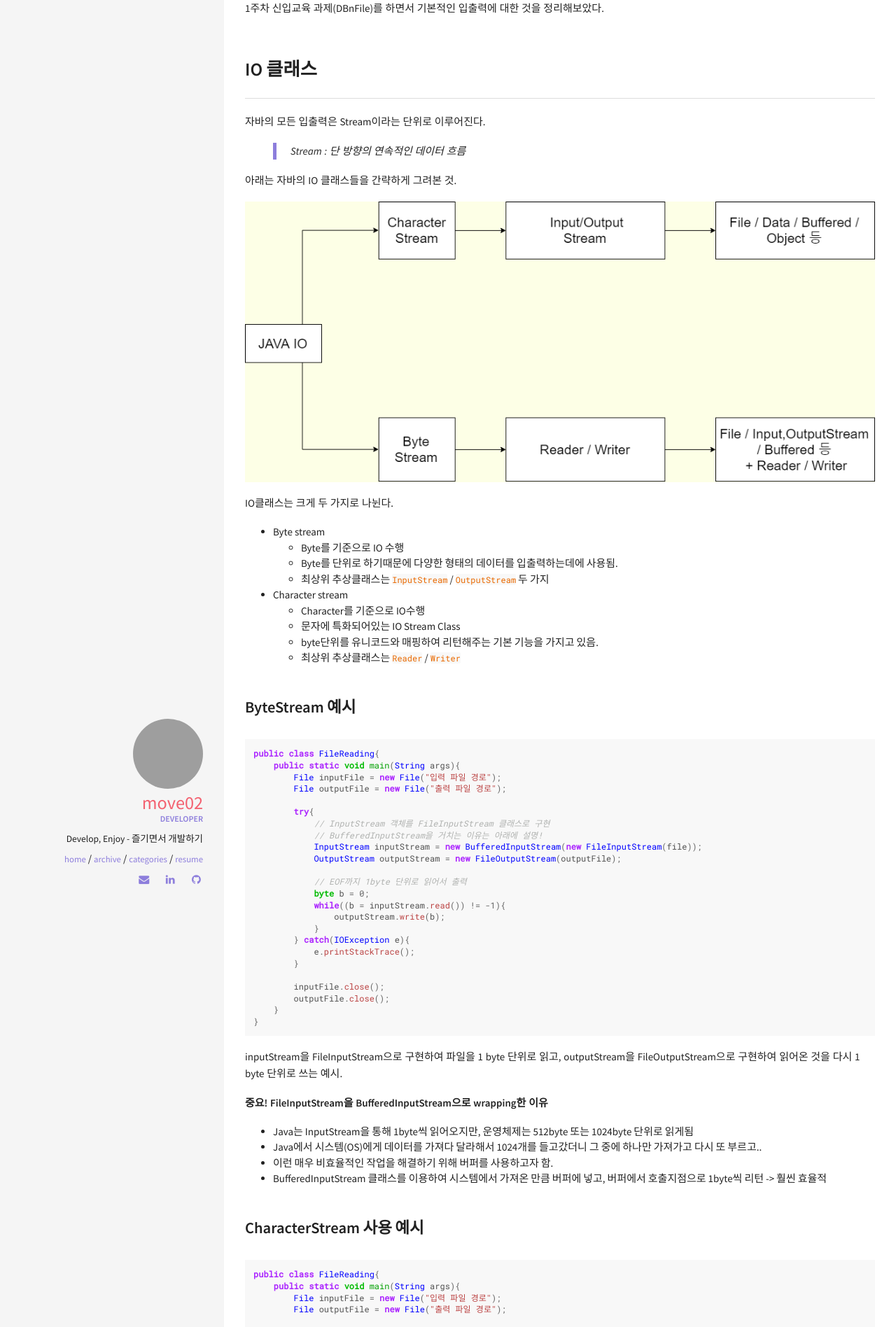
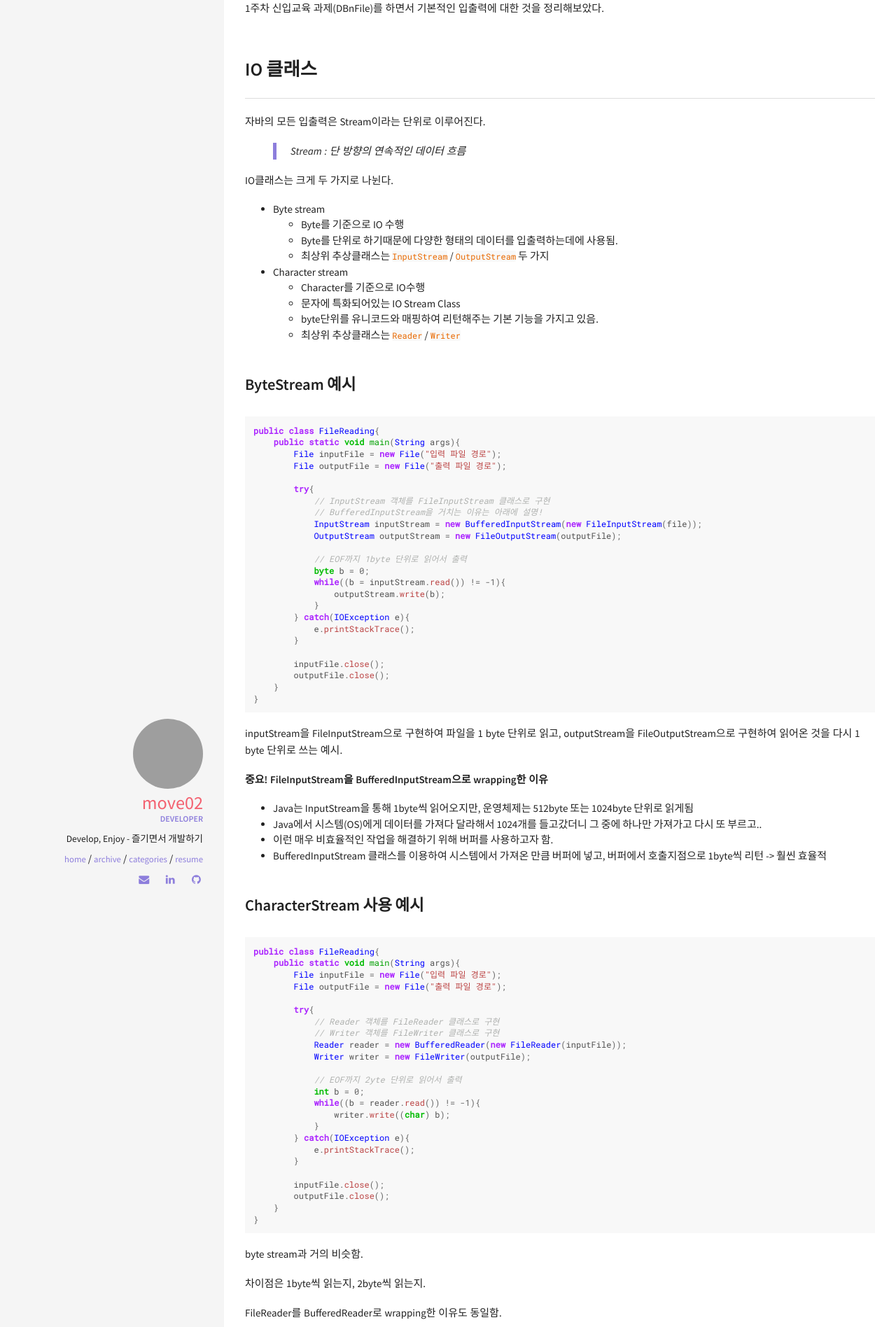
Before and after one commit to move02/move02.github.io, a Jekyll site: the page built from _posts/2019-09-16-Java-IO.md, in a window 1280 px wide. Shown: the part 359-2255 px from the top of the page at 70% size. Built offline with Jekyll 4.4.1, drawn with Linux system fonts in a browser that asks for light colours; comment, search, counter and statistics services are not loaded.

Commit message:
JAV IO 그림오류 수정

```diff
--- a/_posts/2019-09-16-Java-IO.md
+++ b/_posts/2019-09-16-Java-IO.md
@@ -15,10 +15,6 @@ Java IO 정리
 
 자바의 모든 입출력은 Stream이라는 단위로 이루어진다.
 > Stream : 단 방향의 연속적인 데이터 흐름
-
-아래는 자바의 IO 클래스들을 간략하게 그려본 것.
-
-![java io classes](/img/javaIO.png)
 
 IO클래스는 크게 두 가지로 나뉜다.
 - Byte stream
```
